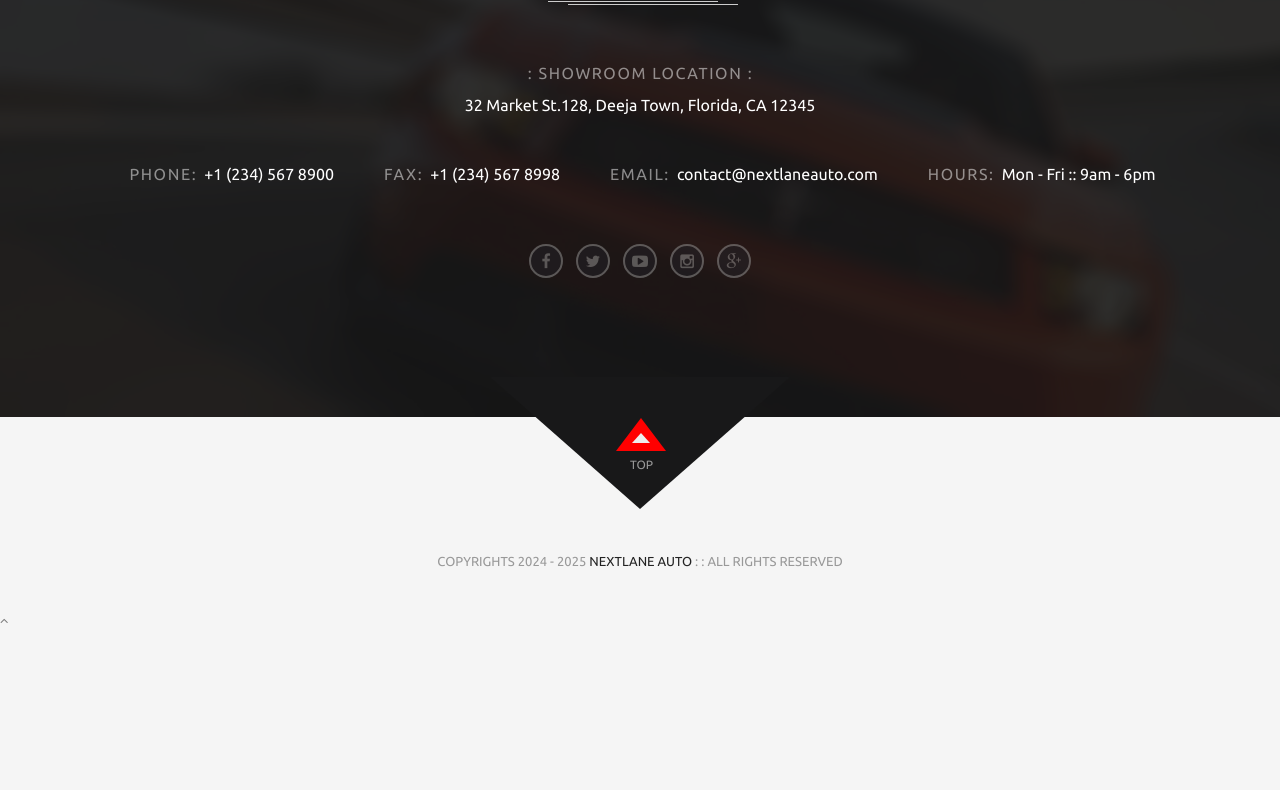
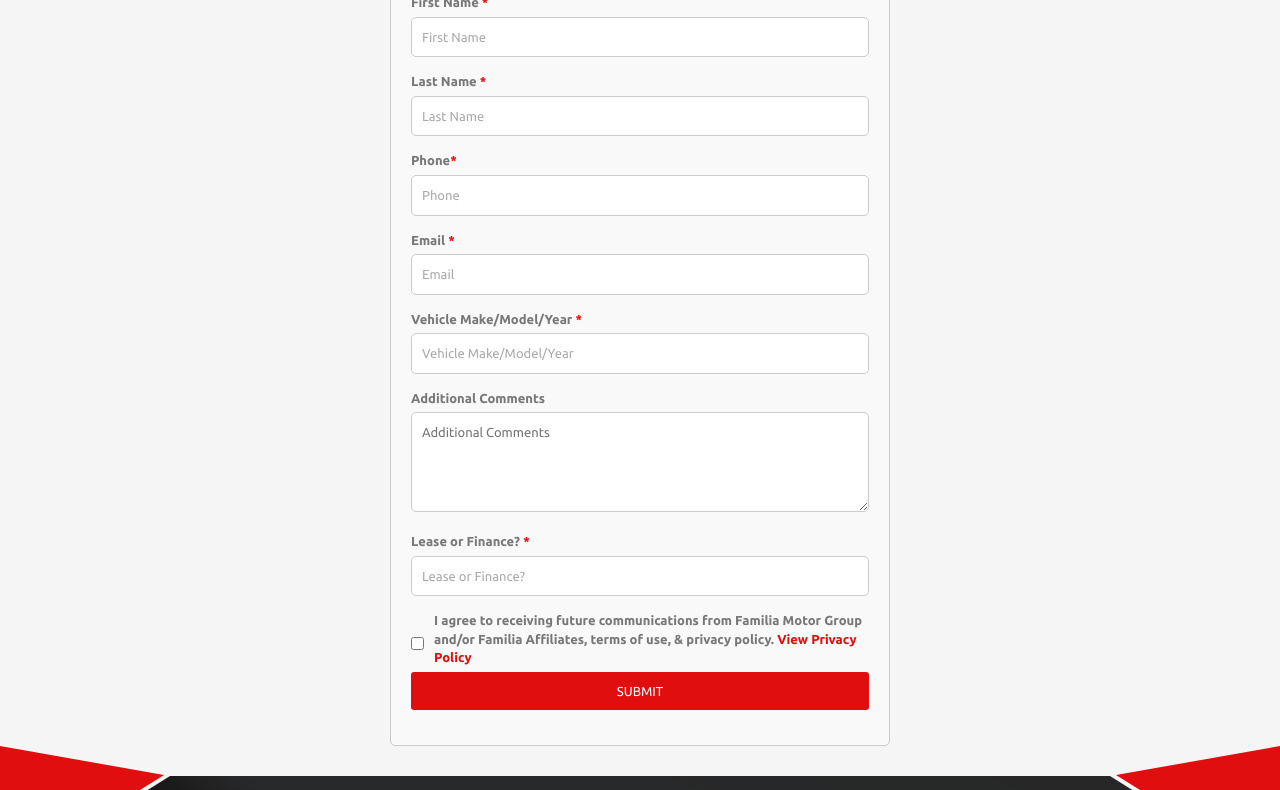
Before and after one commit to Karinalora/NextLaneAuto, a website: page request_a_free_quote.html in a window 1280 px wide. Shown: the part 721-1511 px from the top of the page. Before the commit the page ends 1350 px from the top, so only its background shows below. Drawn offline with nearby package versions, Linux system fonts and the light colour scheme; a web font is replaced by a local one.

Commit message:
Request form changes

```diff
--- a/request_a_free_quote.html
+++ b/request_a_free_quote.html
@@ -3,7 +3,7 @@
    <head>
       <meta charset="utf-8">
       <meta name="viewport" content="width=device-width, initial-scale=1, maximum-scale=1, minimal-ui">
-      <title>NextLane Auto</title>
+      <title>Next Lane Auto</title>
       <style>
          body {
          font-family: Arial, sans-serif;
@@ -186,11 +186,11 @@
          <div class="block-title">
             <div class="block-title__inner section-bg section-bg_second">
                <div class="bg-inner">
-                  <h1 class="ui-title-page">Request A Free Quote</h1>
+                  <h1 class="ui-title-page">Request a Free Quote</h1>
                   <div class="decor-1 center-block"></div>
                   <ol class="breadcrumb">
                      <li><a href="home.html">HOME</a></li>
-                     <li class="active">Request A Free Quote</li>
+                     <li class="active">Request a Free Quote</li>
                   </ol>
                </div>
                <!-- end bg-inner -->
@@ -198,8 +198,38 @@
             <!-- end block-title__inner -->
          </div>
          <!-- end block-title -->
-
          <!-- starts new block -->
+         <h3><span style="color: #e00e0e;">CLAIM</span> THIS OFFER!</h3>
+         <p>FILL OUT THE FORM BELOW AND ONE OF OUR TEAM MEMBERS WILL CONTACT YOU SHORTLY!</p>
+         <form action="process_form.php" method="POST">
+            <label for="first_name">First Name <span style="color: #e00e0e;">*</span></label>
+            <input type="text" id="first_name" name="first_name" placeholder="First Name" required>
+            <label for="last_name">Last Name <span style="color: #e00e0e;">*</span></label>
+            <input type="text" id="last_name" name="last_name" placeholder="Last Name" required>
+            <label for="phone">Phone<span style="color: #e00e0e;">*</span></label>
+            <input type="tel" id="phone" name="phone" placeholder="Phone" required>
+            <label for="email">Email <span style="color: #e00e0e;">*</span></label>
+            <input type="email" id="email" name="email" placeholder="Email" required>
+            <label for="vehicle">Vehicle Make/Model/Year <span style="color: #e00e0e;">*</span></label>
+            <input type="text" id="vehicle" name="vehicle" placeholder="Vehicle Make/Model/Year" required>
+            <label for="comments">Additional Comments</label>
+            <textarea id="comments" name="comments" placeholder="Additional Comments"></textarea>
+            <label for="lease_or_finance">Lease or Finance? <span style="color: #e00e0e;">*</span></label>
+            <input type="text" id="lease_or_finance" name="lease_or_finance" placeholder="Lease or Finance?" required>
+            <div class="checkbox-label">
+               <input type="checkbox" id="agree" name="agree" required>
+               <label for="agree">I agree to receiving future communications from Familia Motor Group and/or Familia Affiliates, terms of use, & privacy policy. <a href="#" target="_blank">View Privacy Policy</a></label>
+            </div>
+            <div class="captcha-container">
+               <!-- Include your CAPTCHA widget here -->
+               <div class="g-recaptcha" data-sitekey="your-site-key"></div>
+            </div>
+            <div class="form-footer">
+               <button type="submit">SUBMIT</button>
+            </div>
+         </form>
+         <script src="https://www.google.com/recaptcha/api.js" async defer></script>
+         <!-- end new block -->
          <footer class="footer">
             <div class="wrap-section-border">
                <section class="section_mod-h section-bg section-bg_second">
```
